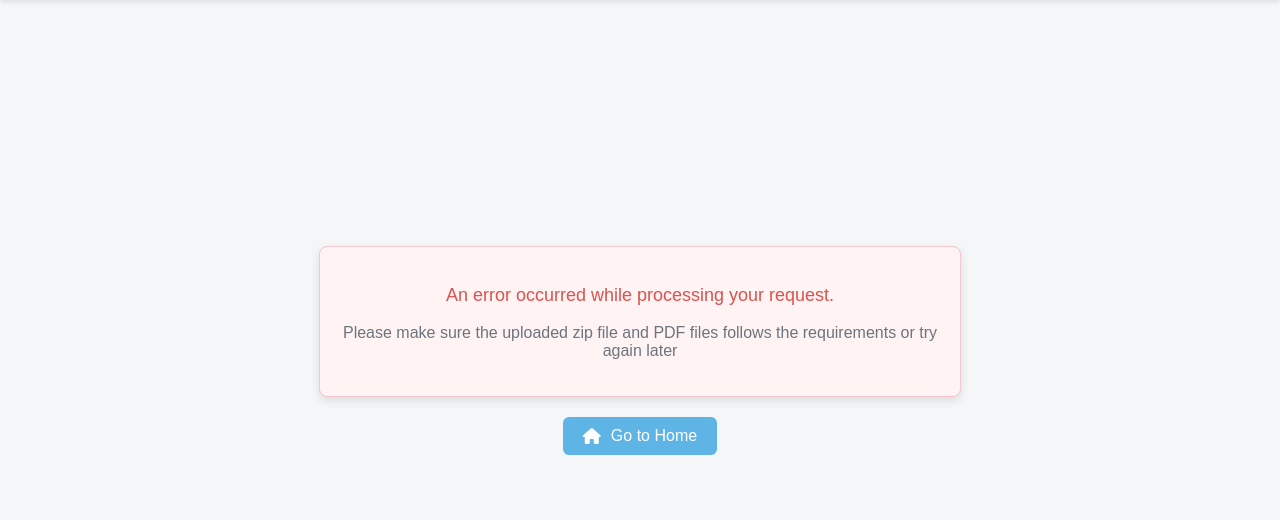
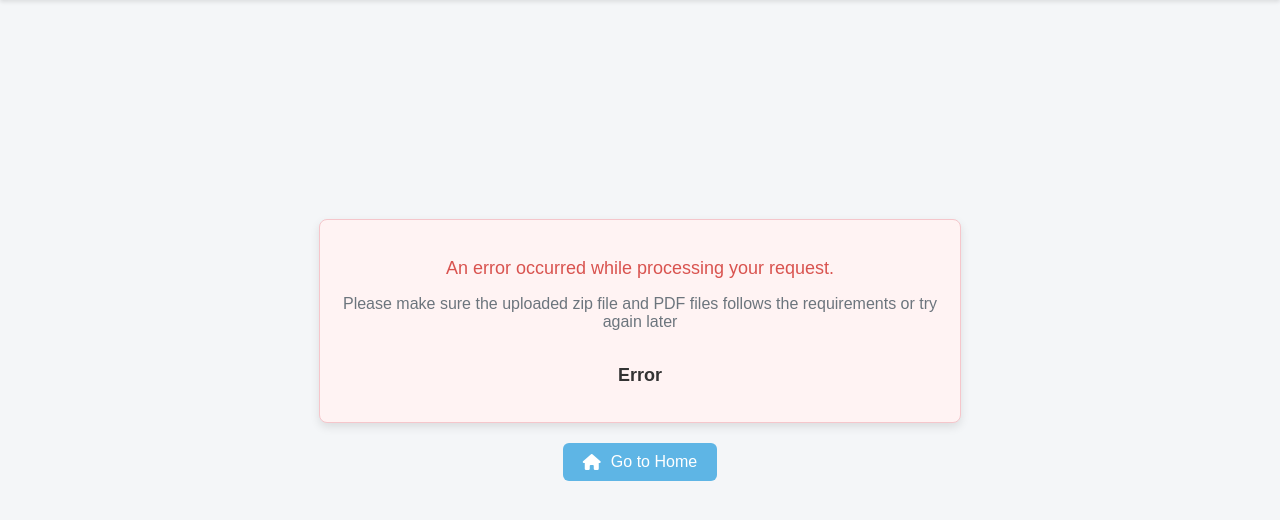
Before and after one commit to AhouLucas/UCLPDFRename, a Flask app: template templates/error.html in a window 1280 px wide. Shown: the part 86-606 px from the top of the page. Run offline with Flask 3, Linux system fonts and the light colour scheme; the template is opened without the code that fills it, so the values that code supplies are empty; some libraries are stand-ins or nearby versions.

Commit message:
Added file limit detection and more error handling

```diff
--- a/app.py
+++ b/app.py
@@ -14,6 +14,21 @@
 app = Flask(__name__)
 app.config['UPLOAD_FOLDER'] = 'uploads'
 os.makedirs(app.config['UPLOAD_FOLDER'], exist_ok=True)
+
+MAX_UPLOAD_SIZE = 50 * 1024 * 1024  # 250 MB
+MAX_UNCOMPRESSED_SIZE = 200 * 1024 * 1024  # 200 MB
+
+def is_safe_zip(zip_path):
+    """Check if the zip file is safe to process."""
+    total_uncompressed_size = 0
+    with zipfile.ZipFile(zip_path, 'r') as zin:
+        for info in zin.infolist():
+            total_uncompressed_size += info.file_size
+            if total_uncompressed_size > MAX_UNCOMPRESSED_SIZE:
+                return False
+
+    print(f"Total uncompressed size: {total_uncompressed_size} bytes")
+    return True
 
 
 def readrecipient(path):
@@ -59,18 +74,22 @@
     if request.method == "POST":
         try:
             if 'zipfile' not in request.files:
-                return "No file part", 400
+                return render_template("error.html", error_message="No file part provided."), 400
             file = request.files['zipfile']
             if file.filename == '':
-                return "No selected file", 400
+                return render_template("error.html", error_message="No file selected."), 400
+
+            # Check file size
+            file.seek(0, os.SEEK_END)
+            file_size = file.tell()
+            file.seek(0)
+            if file_size > MAX_UPLOAD_SIZE:
+                return render_template("error.html", error_message="File size exceeds the limit of 50 MB."), 400
 
             # Save uploaded file
             filename = secure_filename(file.filename)
             input_path = os.path.join(app.config['UPLOAD_FOLDER'], filename)
             file.save(input_path)
-
-            # Generate renamed zip
-            output_path = rename_and_zip(input_path)  # should return a filepath
 
             @after_this_request
             def cleanup(response):
@@ -80,6 +99,14 @@
                 except Exception as e:
                     app.logger.warning(f"Cleanup failed: {e}")
                 return response
+
+            # Check for zip bomb
+            if not is_safe_zip(input_path):
+                os.remove(input_path)
+                return render_template("error.html", error_message="The uploaded zip file is too large or contains a zip bomb."), 400
+
+            # Generate renamed zip
+            output_path = rename_and_zip(input_path)  # should return a filepath
 
             return send_file(
                 output_path,
@@ -96,7 +123,7 @@
                     os.remove(file_path)
                 except Exception as cleanup_error:
                     app.logger.error(f"Cleanup failed for {file_name}: {cleanup_error}")
-            return render_template("error.html")
+            return render_template("error.html", error_message=str(e)), 500
 
     return render_template("index.html")
 
--- a/templates/error.html
+++ b/templates/error.html
@@ -27,6 +27,12 @@
             color: #333;
         }
 
+        h3 {
+            margin: 0;
+            font-size: 18px;
+            color: #333;
+        }
+
         .container {
             display: flex;
             flex-direction: column;
@@ -50,12 +56,12 @@
         .error-message-suggestion {
             font-size: 16px;
             color: #6c757d;
-            margin-top: 10px;
         }
 
         .error-message {
             font-size: 18px;
             color: #d9534f;
+            margin-bottom: 10px;
         }
 
         .home-button {
@@ -101,6 +107,11 @@
         <div class="error-message-container">
             <p class="error-message">An error occurred while processing your request.</p>
             <p class="error-message-suggestion">Please make sure the uploaded zip file and PDF files follows the requirements or try again later</p>
+
+            <br>
+
+            <h3>Error</h3>
+            <p class="error-message-suggestion">{{ error_message }}</p>
         </div>
         <a href="/" class="home-button">
             <i class="fa-solid fa-house" style="margin-right: 10px;"></i>
```
